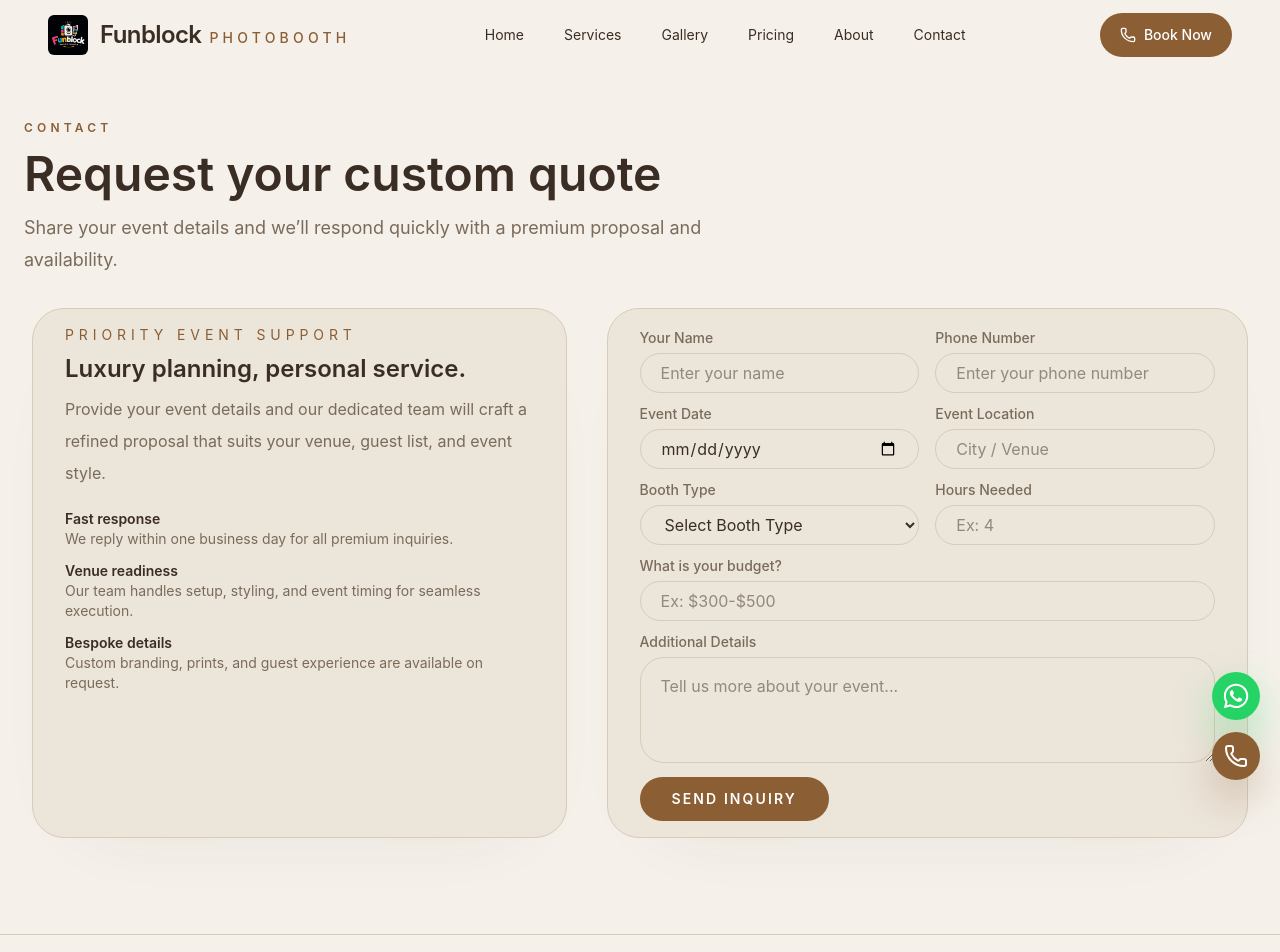
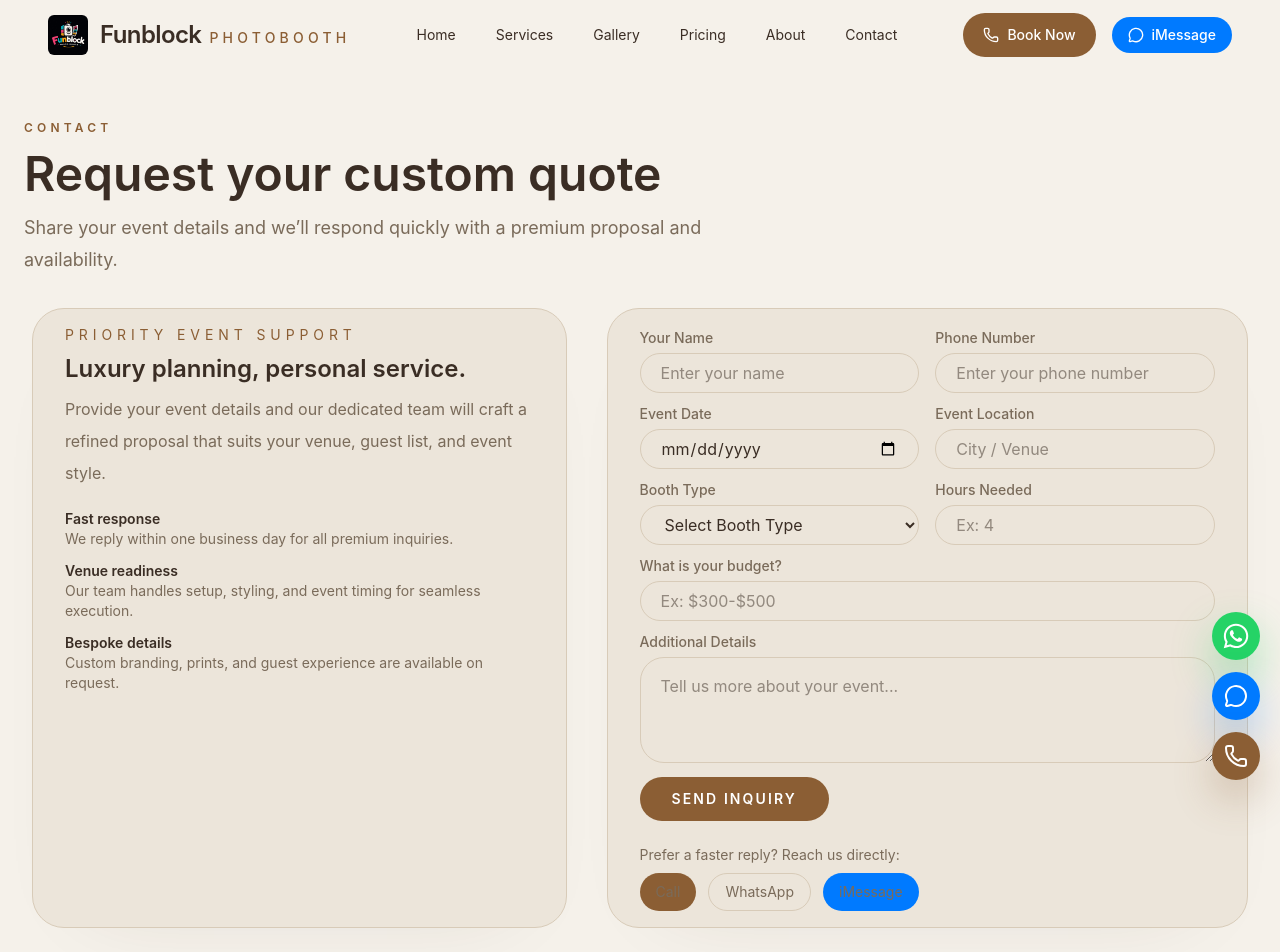
Before and after one commit to Vinay-Mamidisetti/funblock-photobooth, a Next.js app: page /contact in a window 1280 px wide. Shown: the top 952 px of the page. Built offline with nearby package versions, Linux system fonts and the light colour scheme.

Commit message:
added I message

```diff
--- a/src/components/layout/FloatingActions.tsx
+++ b/src/components/layout/FloatingActions.tsx
@@ -10,6 +10,8 @@ export default function FloatingActions() {
   const whatsappUrl = `${site.whatsappUrl}?text=${encodeURIComponent(
     message
   )}`;
+
+  const smsUrl = `sms:${site.phoneRaw}?body=${encodeURIComponent(message)}`;
 
   return (
     <div className="fixed bottom-5 right-5 z-50 flex flex-col gap-3">
@@ -32,6 +34,23 @@ export default function FloatingActions() {
         <FaWhatsapp className="h-7 w-7 text-white" />
       </a>
 
+      {/* iMessage / SMS */}
+      <a
+        href={smsUrl}
+        aria-label="Send iMessage"
+        className="
+          inline-flex h-12 w-12 items-center justify-center
+          rounded-full
+          bg-[#007aff]
+          shadow-[0_18px_40px_rgba(0,122,255,0.28)]
+          transition-all duration-300
+          hover:scale-110
+          hover:bg-[#0066e6]
+        "
+      >
+        <MessageCircle className="h-6 w-6 text-white" />
+      </a>
+
       {/* Call */}
       <a
         href={`tel:${site.phoneRaw}`}
--- a/src/components/layout/Footer.tsx
+++ b/src/components/layout/Footer.tsx
@@ -1,5 +1,5 @@
 import Link from "next/link";
-import { ExternalLink, Phone, MapPin } from "lucide-react";
+import { ExternalLink, Phone, MapPin, MessageCircle } from "lucide-react";
 import { site } from "@/constants/site";
 import { navLinks } from "@/constants/navigation";
 import { FaInstagram } from "react-icons/fa";
@@ -23,6 +23,10 @@ export default function Footer() {
               <a href={`tel:${site.phoneRaw}`} className="inline-flex items-center gap-2 text-[var(--text)] transition hover:text-[var(--accent)]">
                 <Phone className="h-4 w-4" />
                 {site.phoneDisplay}
+              </a>
+              <a href={`sms:${site.phoneRaw}`} className="inline-flex items-center gap-2 text-[var(--text)] transition hover:text-[var(--accent)]">
+                <MessageCircle className="h-4 w-4" />
+                <span>iMessage</span>
               </a>
               <a href={site.instagramUrl} target="_blank" rel="noreferrer" className="inline-flex items-center gap-2 text-[var(--text)] transition hover:text-[var(--accent)]">
                 <FaInstagram className="h-4 w-4" />
--- a/src/components/layout/Navbar.tsx
+++ b/src/components/layout/Navbar.tsx
@@ -3,7 +3,7 @@
 import Link from "next/link";
 import { useEffect, useState, type MouseEvent } from "react";
 import { AnimatePresence, motion } from "framer-motion";
-import { Menu, X, Phone } from "lucide-react";
+import { Menu, X, Phone, MessageCircle } from "lucide-react";
 import Image from "next/image";
 import { site } from "@/constants/site";
 const navLinks = [
@@ -113,6 +113,15 @@ const Navbar = () => {
                                <Phone className="h-4 w-4 text-white" />
                                <span className="text-white">Book Now</span>
                             </a>
+                            <a
+                                href={`sms:${site.phoneRaw}?body=${encodeURIComponent(
+                                    "Hi! I am interested in Funblock Photobooth services."
+                                )}`}
+                                className="px-4 py-2 rounded-full bg-[#007aff] text-sm font-medium text-white hover:bg-[#0066e6] transition-all duration-300 inline-flex items-center gap-2"
+                            >
+                                <MessageCircle className="h-4 w-4 text-white" />
+                                <span className="text-white hidden md:inline">iMessage</span>
+                            </a>
                         </div>
 
                         {/* Mobile Button */}
@@ -211,6 +220,14 @@ const Navbar = () => {
                                     >
                                         <span className="text-[var(--text)]">WhatsApp</span>
                                     </a>
+                                    <a
+                                        href={`sms:${site.phoneRaw}?body=${encodeURIComponent(
+                                            "Hi! I am interested in Funblock Photobooth services."
+                                        )}`}
+                                        className="flex items-center justify-center w-full rounded-full border border-[var(--border)] bg-[#007aff] px-6 py-4 text-white font-medium hover:bg-[#0066e6] transition-all duration-300"
+                                    >
+                                        <span className="text-white">iMessage</span>
+                                    </a>
                                 </div>
                             </div>
                         </motion.div>
--- a/src/components/ui/ContactForm.tsx
+++ b/src/components/ui/ContactForm.tsx
@@ -1,5 +1,6 @@
 "use client";
 import { useState } from "react";
+import { site } from "@/constants/site";
 type Errors = {
     name?: string;
     phone?: string;
@@ -111,6 +112,8 @@ export default function ContactForm() {
             setLoading(false);
         }
     };
+
+        const quickMessage = "Hi! I am interested in Funblock Photobooth services.";
 
     return (
         <form onSubmit={handleSubmit} noValidate className="space-y-2">
@@ -346,6 +349,16 @@ export default function ContactForm() {
                 </p>
             ) : null}
 
+            {/* Quick contact options */}
+            <div className="mt-4 text-sm text-[var(--muted)]">
+                <p className="mb-2">Prefer a faster reply? Reach us directly:</p>
+                <div className="flex flex-wrap gap-3">
+                    <a href={`tel:${site.phoneRaw}`} className="inline-flex items-center gap-2 rounded-full bg-[var(--accent)] px-4 py-2 text-white">Call</a>
+                    <a href={`${site.whatsappUrl}?text=${encodeURIComponent(quickMessage)}`} target="_blank" rel="noreferrer" className="inline-flex items-center gap-2 rounded-full border border-[var(--border)] px-4 py-2">WhatsApp</a>
+                    <a href={`sms:${site.phoneRaw}?body=${encodeURIComponent(quickMessage)}`} className="inline-flex items-center gap-2 rounded-full bg-[#007aff] px-4 py-2 text-white">iMessage</a>
+                </div>
+            </div>
+
         </form>
     );
 }
--- a/src/constants/site.ts
+++ b/src/constants/site.ts
@@ -6,4 +6,6 @@ export const site = {
   instagramUrl: "https://www.instagram.com/funblock_photobooth",
   address: "Milwaukee, WI | Serving Chicago & Dallas",
   whatsappUrl: "https://wa.me/13127712389",
+  // SMS / iMessage link (uses sms: scheme; iMessage will open on Apple devices)
+  smsUrl: "sms:+13127712389",
 };
```
